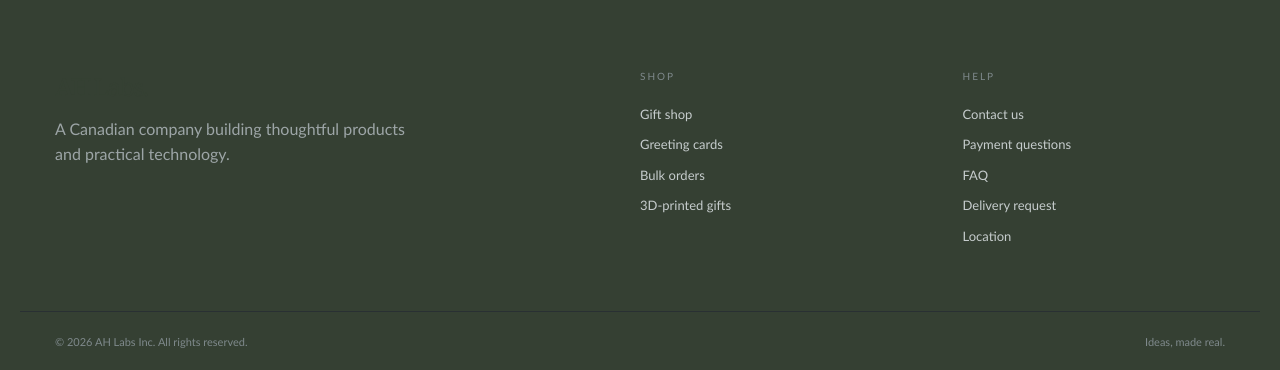
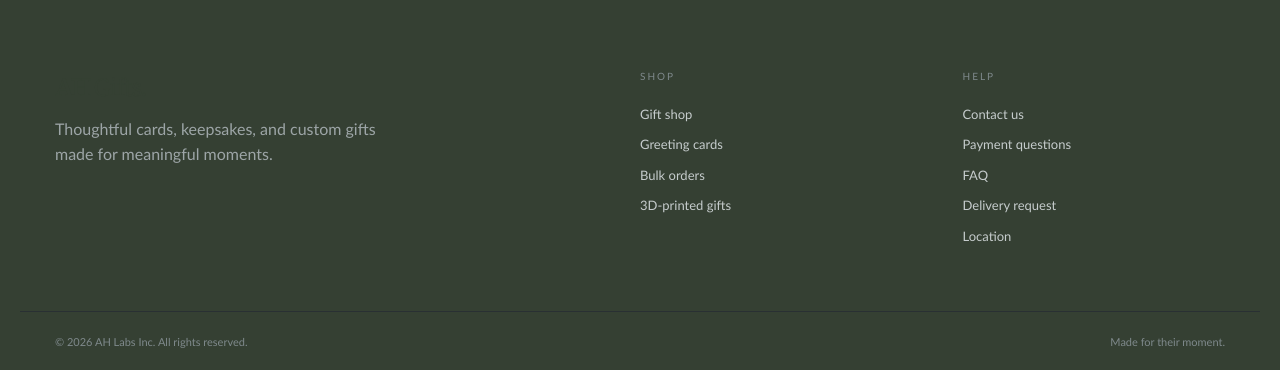
Before and after one commit to humzam241241/AH-Labs-Inc, a Next.js app: page /account in a window 1280 px wide. Shown: the part 1054-1424 px from the top of the page. Built offline with nearby package versions, Linux system fonts and the light colour scheme; no server answers.

Commit message:
Align footer language with the AH Gifts storefront

```diff
--- a/components/footer.tsx
+++ b/components/footer.tsx
@@ -2,8 +2,8 @@ import Link from "next/link"
 
 export function Footer() {
   return <footer className="site-footer"><div className="site-shell footer-grid">
-    <div><Link href="/" className="wordmark light-mark">AH <span>Labs.</span></Link><p>A Canadian company building thoughtful products and practical technology.</p></div>
-    <div><p className="footer-label">Shop</p><Link href="/gifts">Gift shop</Link><Link href="/gifts/cards">Greeting cards</Link><Link href="/gifts/cards#bulk-orders">Bulk orders</Link><Link href="/gifts/3d-printed">3D-printed gifts</Link></div>
+    <div><Link href="/" className="wordmark light-mark">AH <span>Gifts.</span></Link><p>Thoughtful cards, keepsakes, and custom gifts made for meaningful moments.</p></div>
+    <div><p className="footer-label">Shop</p><Link href="/gifts">Gift shop</Link><Link href="/gifts/cards">Greeting cards</Link><Link href="/gifts/bulk-orders">Bulk orders</Link><Link href="/gifts/3d-printed">3D-printed gifts</Link></div>
     <div><p className="footer-label">Help</p><Link href="/contact">Contact us</Link><Link href="/payments">Payment questions</Link><Link href="/faq">FAQ</Link><Link href="/gifts/delivery">Delivery request</Link><Link href="/location">Location</Link></div>
-  </div><div className="site-shell footer-bottom"><span>© 2026 AH Labs Inc. All rights reserved.</span><span>Ideas, made real.</span></div></footer>
+  </div><div className="site-shell footer-bottom"><span>© 2026 AH Labs Inc. All rights reserved.</span><span>Made for their moment.</span></div></footer>
 }
```
